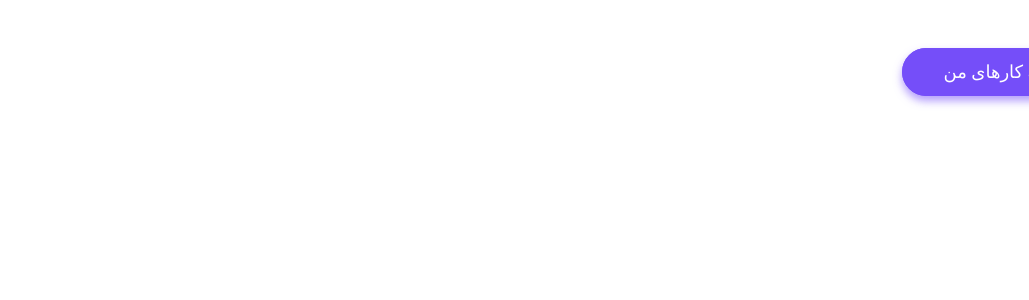
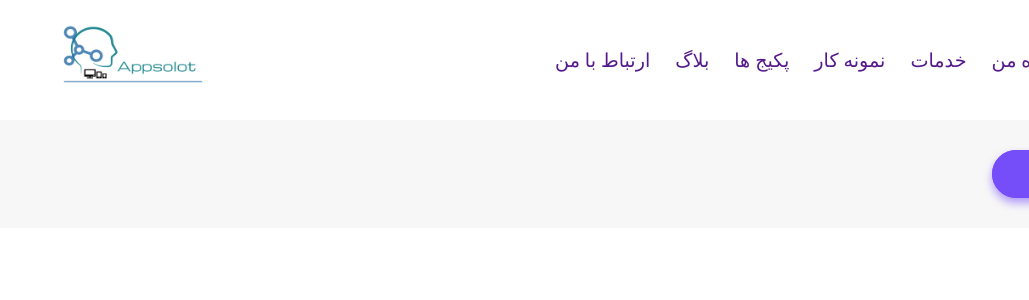
Before and after one commit to Mousavi-69/Resumes, a Vue app: page / in a window 1280 px wide. Shown: the top 300 px of the page, without its empty margins (251-1280 px from the left). Built offline with nearby package versions, Linux system fonts and the light colour scheme.

Commit message:
Header Completed

```diff
--- a/src/components/Header.vue
+++ b/src/components/Header.vue
@@ -1,9 +1,73 @@
-<script setup lang="ts">
-</script>
+<script setup lang="ts"></script>
 <template>
-<div>
-    Header
-</div>
+  <nav class="header">
+    <!-- <fa class="menue" :icon="['fas', 'bars']" /> -->
+    <ul class="list">
+      <li><a href="">خانه</a></li>
+      <li><a href="">درباره من</a></li>
+      <li><a href="">خدمات</a></li>
+      <li><a href="">نمونه کار</a></li>
+      <li><a href="">پکیج ها</a></li>
+      <li><a href="">بلاگ</a></li>
+      <li><a href="">ارتباط با من</a></li>
+    </ul>
+    <img src="@/assets/images/logo.png" />
+  </nav>
 </template>
-<style>
+<style scoped lang="scss">
+.header {
+  height: 120px;
+  display: flex;
+  align-items: center;
+  justify-content: space-between;
+  padding-left: 100px;
+  padding-right: 100px;
+  background-color: rgb(255, 255, 255);
+  overflow: hidden;
+  img {
+    width: 170px;
+    height: 135%;
+    cursor: pointer;
+    margin-top: -20px;
+  }
+  .list {
+    display: flex;
+    text-decoration: none;
+    list-style-type: none;
+    gap: 25px;
+    li {
+      position: relative;
+      font-size: 1.2rem;
+      font-weight: 550;
+      font-family: $fontFamily;
+      cursor: pointer;
+      transition: all 0.3s ease-out 0s;
+      a {
+        text-decoration: none;
+        &:before {
+          position: absolute;
+          content: "";
+          width: 3px;
+          height: 0px;
+          background-color: #754ef9;
+          left: 50%;
+          top: -50px;
+          transform: translatex(-50%);
+          transition: all 0.3s ease-out 0s;
+        }
+        &:hover {
+          color: $primaryColor;
+          &:before {
+            height: 45px;
+          }
+        }
+      }
+    }
+  }
+  .menue {
+    width: 30px;
+    height: 30px;
+    text-align: center;
+  }
+}
 </style>
--- a/src/components/Introduction.vue
+++ b/src/components/Introduction.vue
@@ -14,5 +14,6 @@ const id_btn = "#";
 .container {
   color: $primaryColor;
   padding: 30px;
+  background-color: #f7f7f7;
 }
 </style>
--- a/src/main.ts
+++ b/src/main.ts
@@ -5,10 +5,10 @@ import './styles/main.scss'
 import router from './Routing'
 import {FontAwesomeIcon} from '@fortawesome/vue-fontawesome'
 import { library } from '@fortawesome/fontawesome-svg-core';
-import { faUserSecret,faUsers} from '@fortawesome/free-solid-svg-icons';
+import { faUserSecret,faUsers,faBars} from '@fortawesome/free-solid-svg-icons';
 import { faTimesCircle,faCheckCircle} from '@fortawesome/free-regular-svg-icons';
 import { faInstagram,faTelegramPlane} from '@fortawesome/free-brands-svg-icons';
-library.add(faUserSecret,faUsers,faTimesCircle,faCheckCircle,faUserSecret,faInstagram,faTelegramPlane);
+library.add(faUserSecret,faUsers,faBars,faTimesCircle,faCheckCircle,faUserSecret,faInstagram,faTelegramPlane);
 
 createApp(App)
 .component('fa',FontAwesomeIcon)
--- a/src/styles/_reset.scss
+++ b/src/styles/_reset.scss
@@ -2,7 +2,9 @@ html,
 body,
 ul,
 p,
-ol {
+ol,
+::after,
+::before {
     margin: 0;
     padding: 0;
     direction: rtl;
--- a/src/styles/_variables.scss
+++ b/src/styles/_variables.scss
@@ -1,12 +1,17 @@
-$primaryColor:#754ef9;
-$secondaryColor:#90E0EF;
+$primaryColor: #754ef9;
+$secondaryColor: #90e0ef;
 $bgColor: rgb(122, 215, 231);
-$blue:#0077B6;
-$borderColor:#754ef9;
-$fontSize:1rem;
-$fontSizeAyeNumber:0.8rem;
-$fontColor:#2b2b2b;
-$fontWeight:800;
+$blue: #0077b6;
+$borderColor: #754ef9;
+$fontSize: 1rem;
+$fontSizeAyeNumber: 0.8rem;
+$fontColor: #2b2b2b;
+$fontWeight: 800;
 // $fontFamily: Yekan, Vazir, Arial, sans-serif;
+$fontFamily: "Gill Sans",
+"Gill Sans MT",
+Calibri,
+"Trebuchet MS",
+sans-serif;
 ///btn
-$fontColorBtn:#ffffff;
+$fontColorBtn: #ffffff;
```
